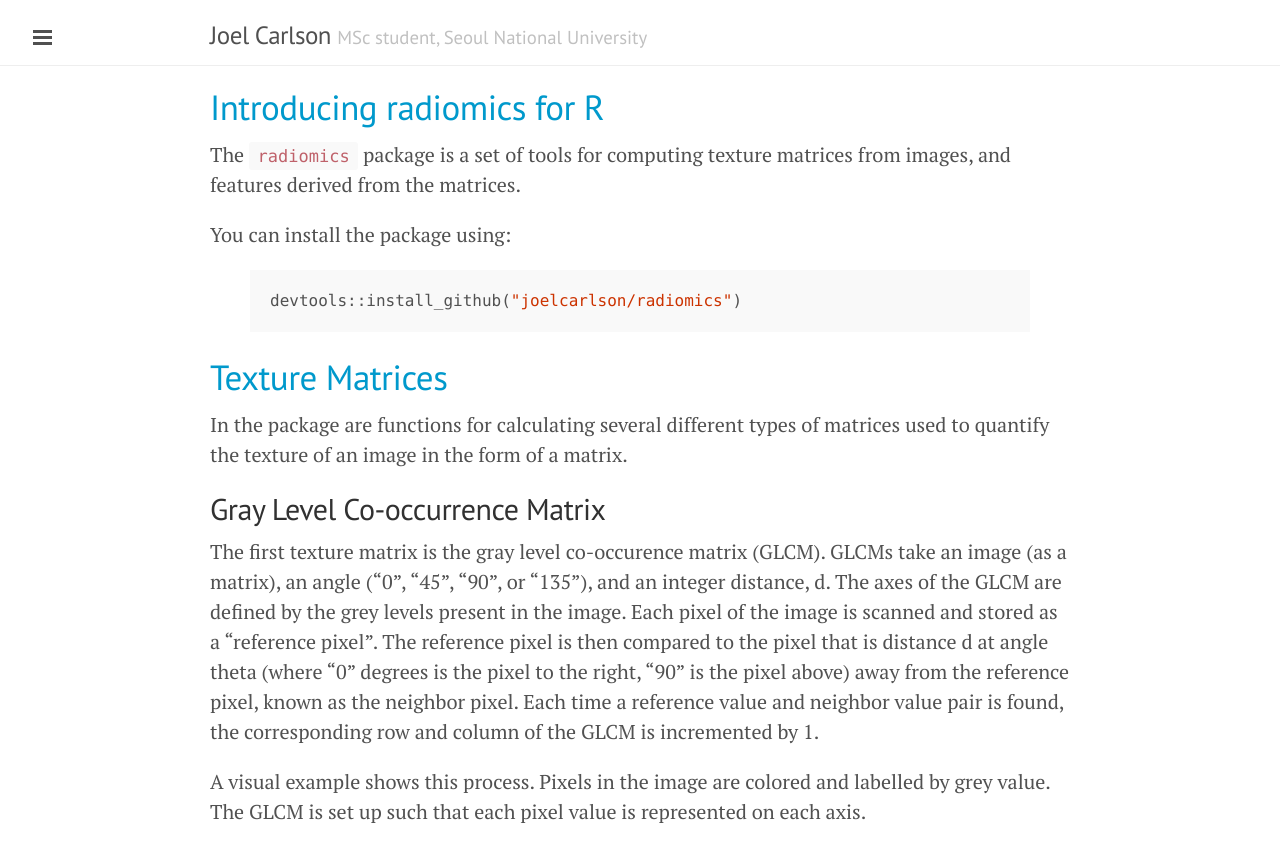
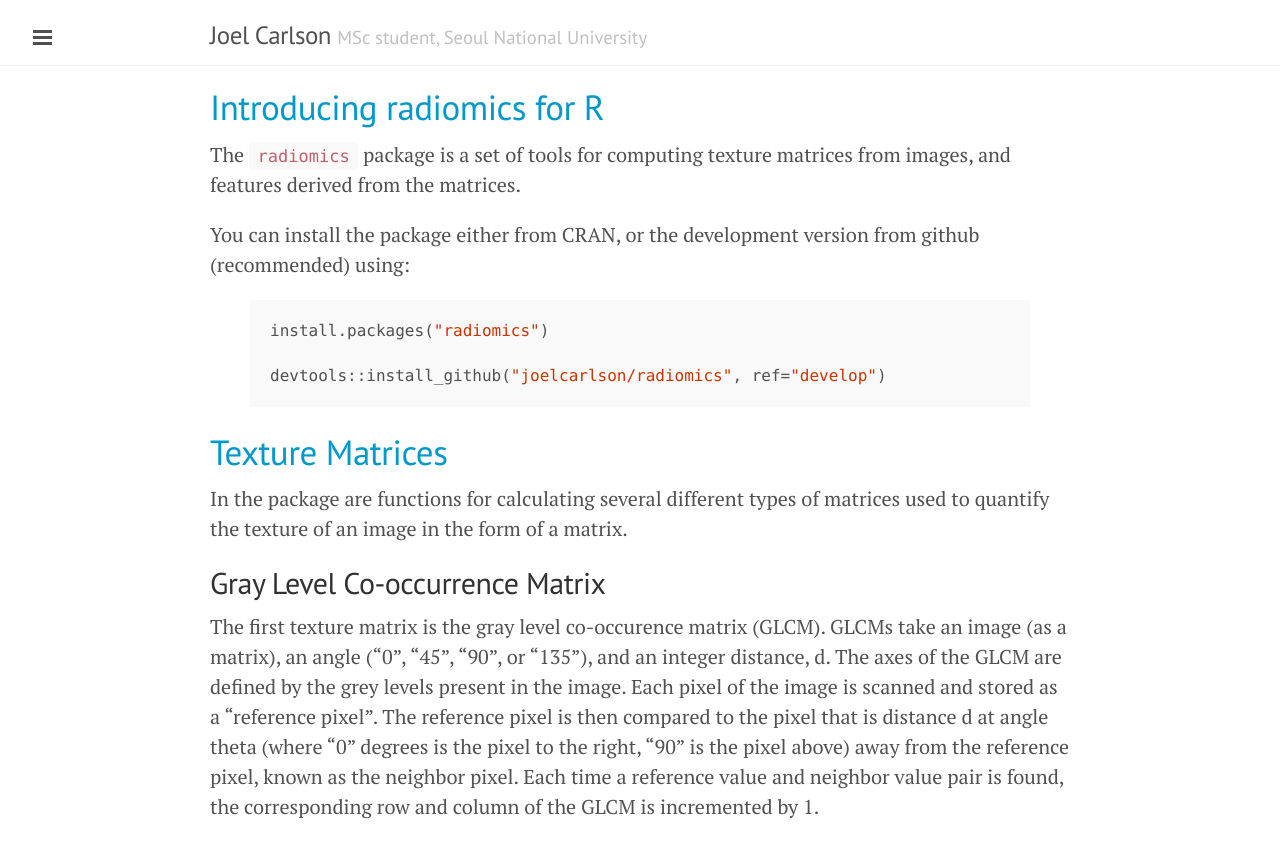
Before and after one commit to joelcarlson/joelcarlson.github.io, a Jekyll site: the page built from _posts/2015-7-10-radiomics-package.md, in a window 1280 px wide and 900 px high, cut to the strip 0-843 px from the top of the window. Built offline with Jekyll 4.4.1, drawn with Linux system fonts in a browser that asks for light colours; Markdown is read by kramdown in place of the engine named in the settings.

Commit message:
Update 2015-7-10-radiomics-package.md

```diff
--- a/_posts/2015-7-10-radiomics-package.md
+++ b/_posts/2015-7-10-radiomics-package.md
@@ -7,11 +7,13 @@
 
 The `radiomics` package is a set of tools for computing texture matrices from images, and features derived from the matrices.
 
-You can install the package using:
+You can install the package either from CRAN, or the development version from github (recommended) using:
 
 
 {% highlight r %}
-devtools::install_github("joelcarlson/radiomics")
+install.packages("radiomics")
+
+devtools::install_github("joelcarlson/radiomics", ref="develop")
 {% endhighlight %}
 
 #Texture Matrices
```
